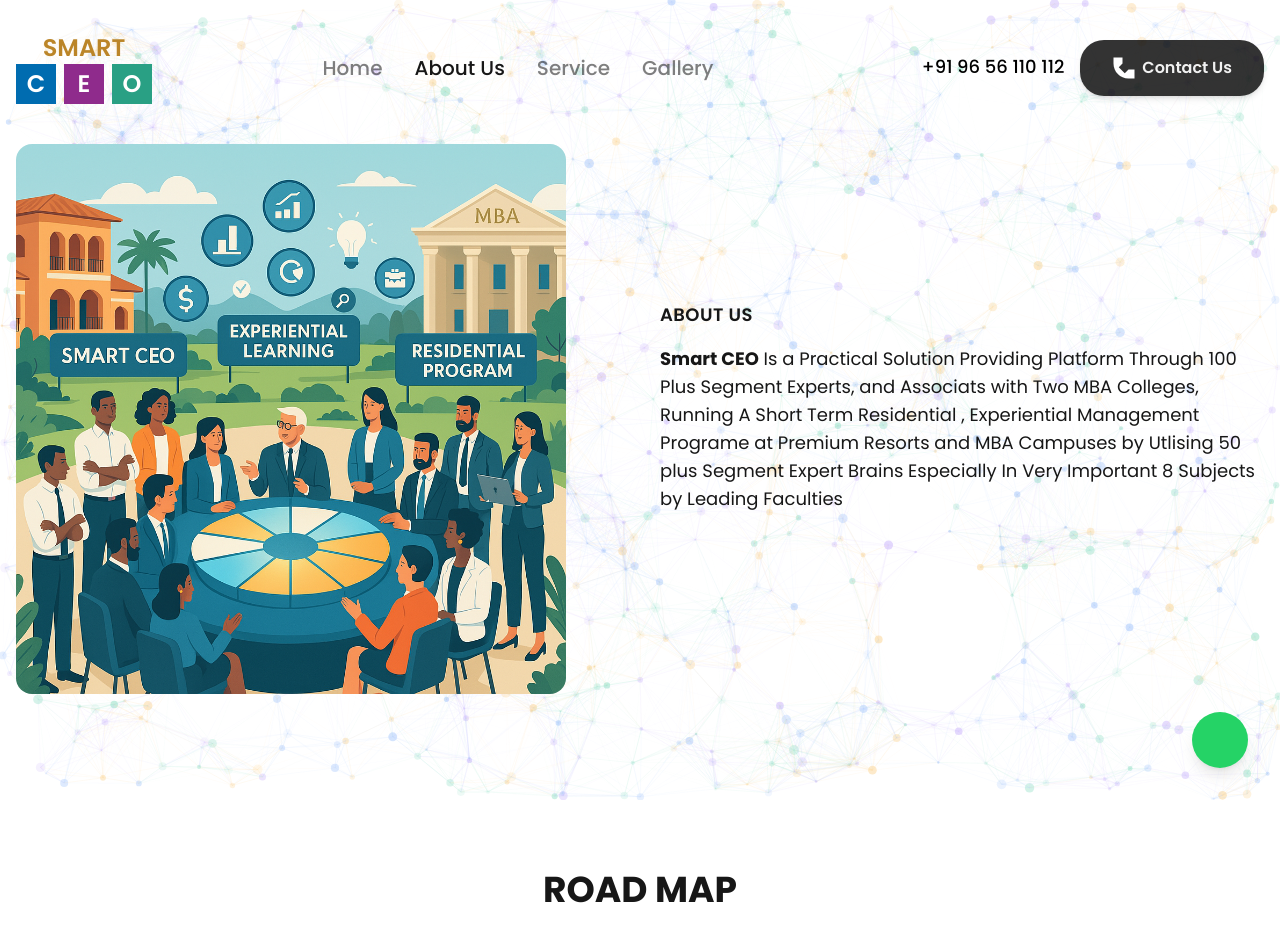
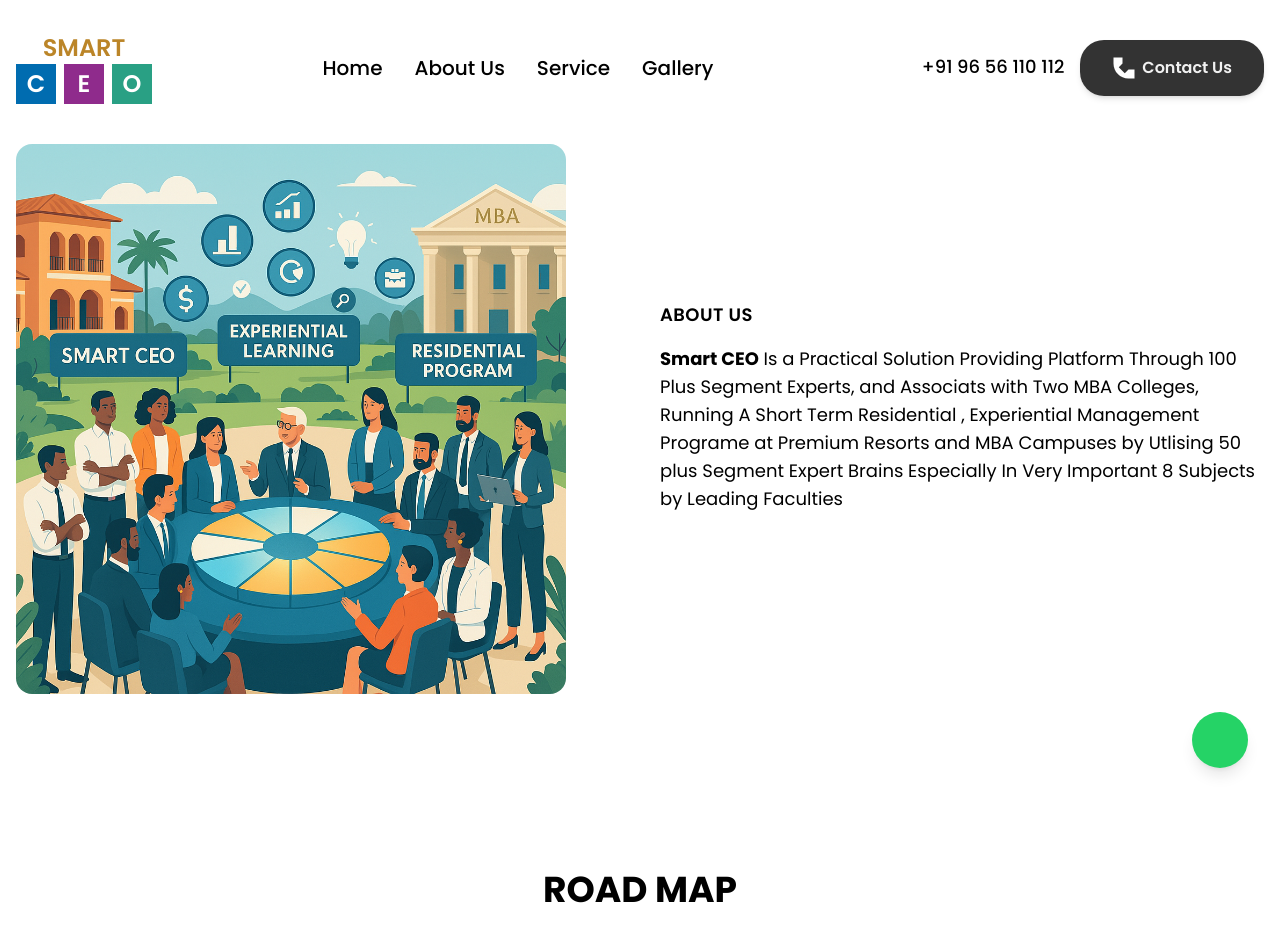
Before and after one commit to Shahanas7210/smart-ceo, a Next.js app: page /about-us in a window 1280 px wide. Shown: the top 952 px of the page. Built offline with nearby package versions, Linux system fonts and the light colour scheme; some icons are missing.

Commit message:
header changes

```diff
--- a/src/app/about-us/page.tsx
+++ b/src/app/about-us/page.tsx
@@ -4,7 +4,7 @@
 
 const page = () => {
   return (
-    <div className='bg-transparent '>
+    <div className='bg-white'>
         <Cook />
         <RoadmapTimeline/>
     </div>
--- a/src/components/Home/Cook/index.tsx
+++ b/src/components/Home/Cook/index.tsx
@@ -20,10 +20,10 @@
 
           {/* Right Content */}
           <div className="lg:col-span-6">
-            <p className="text-primary text-lg font-semibold uppercase tracking-wide mb-4">
+            <p className="text-black text-lg font-semibold uppercase tracking-wide mb-4">
               About Us
             </p>
-            <p className="text-primary text-lg mb-6">
+            <p className="text-black text-lg mb-6">
               <strong>Smart CEO</strong> Is a Practical Solution Providing
               Platform Through 100 Plus Segment Experts, and Associats with Two
               MBA Colleges, Running A Short Term Residential , Experiential
--- a/src/components/Layout/Header/Navigation/HeaderLink.tsx
+++ b/src/components/Layout/Header/Navigation/HeaderLink.tsx
@@ -24,7 +24,7 @@
     >
       <Link
         href={item.href}
-        className={`text-xl flex font-medium duration-300  ${path === item.href ? "text-primary " : " text-black/50 dark:text-white/50 hover:text-primary dark:hover:text-primary"
+        className={`text-xl flex font-medium duration-300  text-white/60"
           }`}
       >
         {item.label}
--- a/src/components/about-us/road-map.tsx
+++ b/src/components/about-us/road-map.tsx
@@ -133,7 +133,7 @@
     <div className="flex flex-col items-center text-primary min-h-screen py-8 px-4">
       <AnimatedBackground />
       <div className="mb-12 text-center">
-        <h2 className="text-4xl font-bold text-primary">ROAD MAP</h2>
+        <h2 className="text-4xl font-bold text-black">ROAD MAP</h2>
       </div>
 
       <div className="relative w-full max-w-6xl">
```
